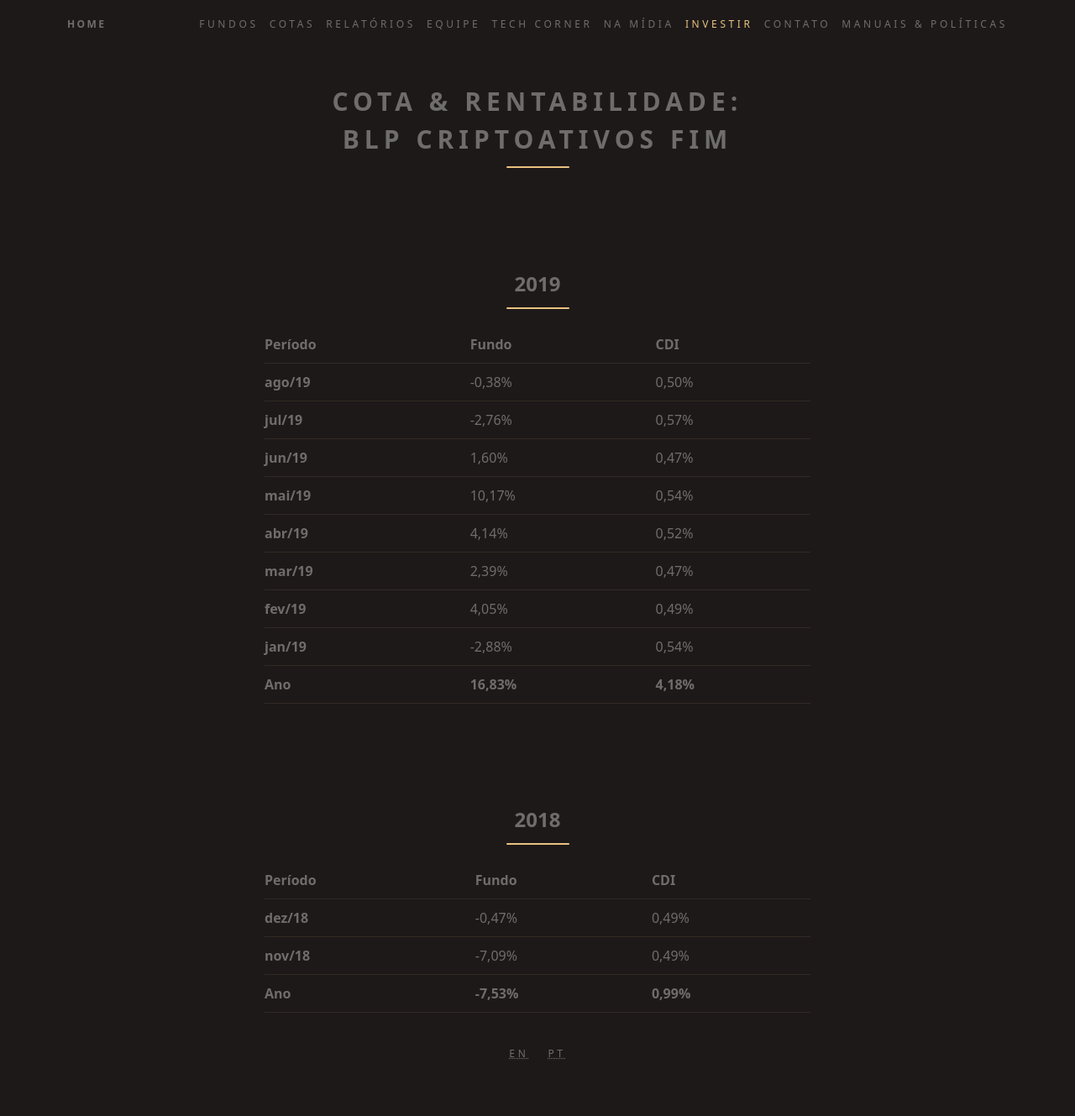
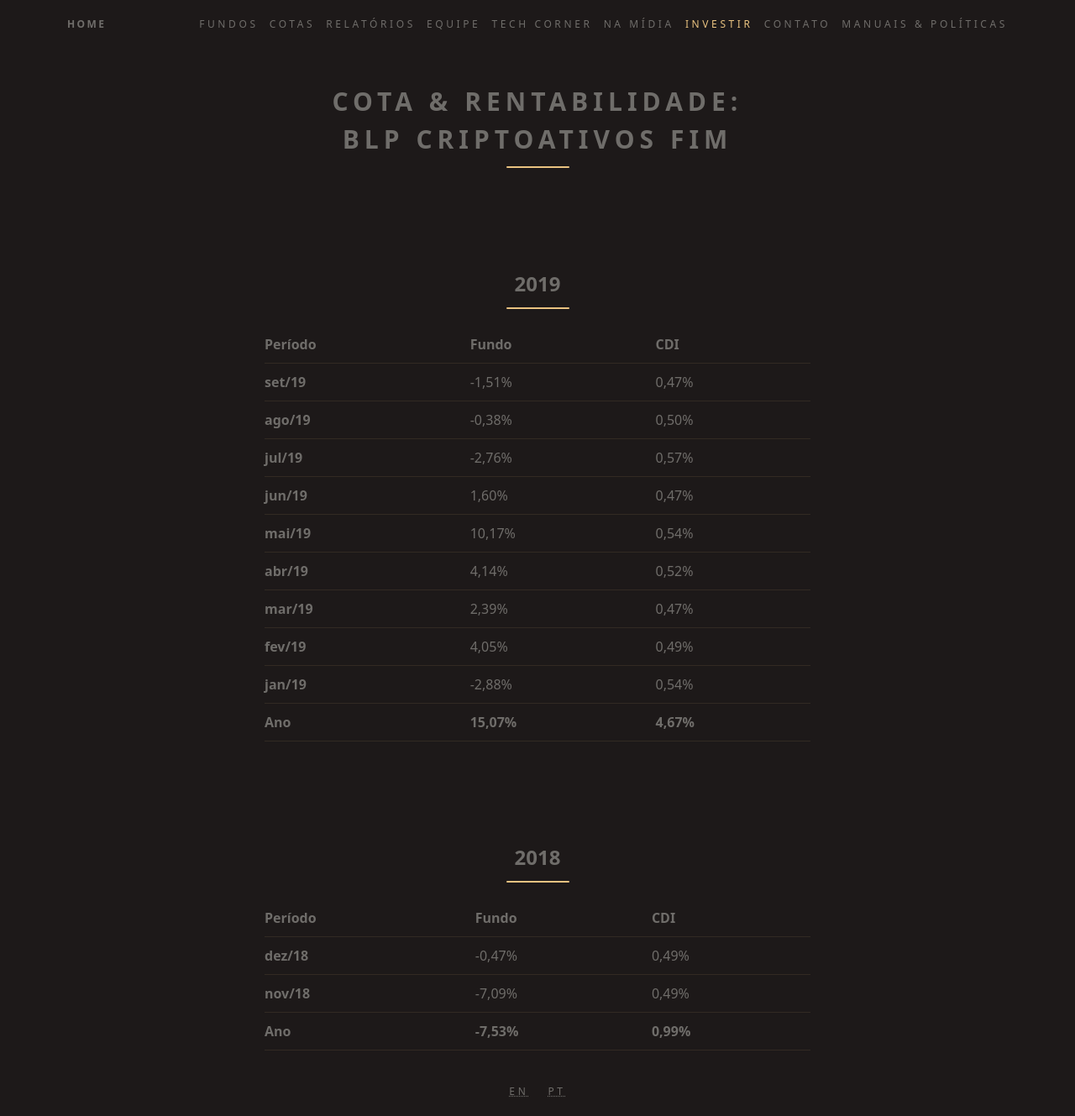
Before and after one commit to ateliedetemas/blpcrypto, a Jekyll site: the page built from _pages/rentabilidade/ativos-fim.md, in a window 1280 px wide. Shown: the whole page at 84% size. Built offline with Jekyll 4.4.1, drawn with Linux system fonts in a browser that asks for light colours; before the commit the page ends 1284 px from its top, so only the background shows below that.

Commit message:
Update ativos-fim.md

```diff
--- a/_pages/rentabilidade/ativos-fim.md
+++ b/_pages/rentabilidade/ativos-fim.md
@@ -9,6 +9,7 @@ permalink: "/rentabilidade/ativos-fim/"
 
 Período | Fundo | CDI
 ---|---|---
+**set/19** | -1,51% | 0,47%
 **ago/19** | -0,38% | 0,50%
 **jul/19** | -2,76% | 0,57%
 **jun/19** | 1,60% | 0,47%
@@ -17,7 +18,7 @@ Período | Fundo | CDI
 **mar/19** | 2,39% | 0,47%
 **fev/19** | 4,05% | 0,49%
 **jan/19** | -2,88% | 0,54%
-**Ano**  | **16,83%** | **4,18%**
+**Ano**  | **15,07%** | **4,67%**
 
 ## 2018
 
```
